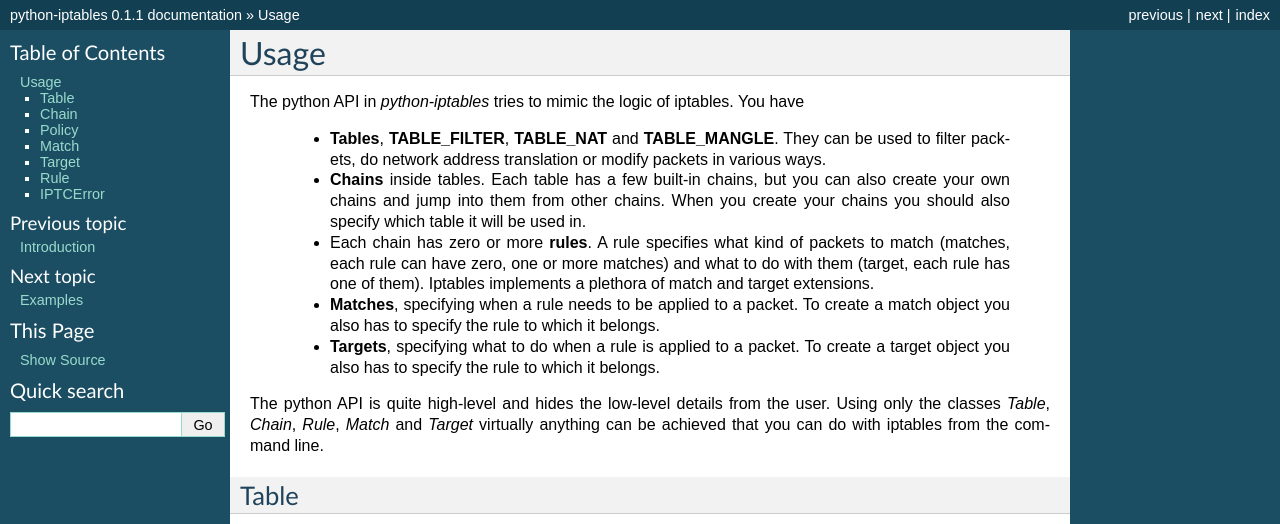
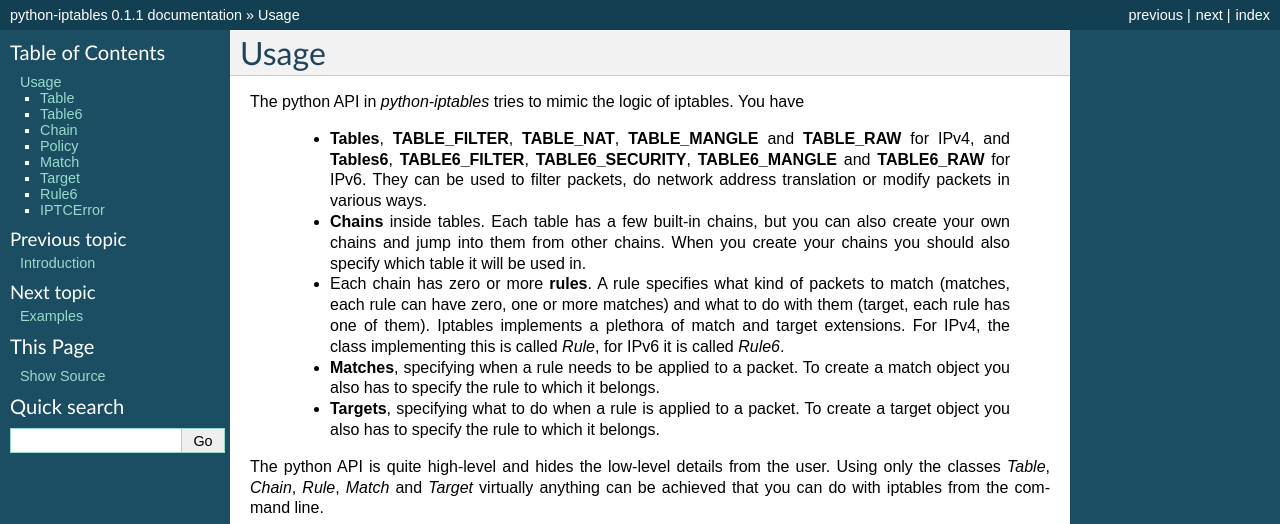
Before and after one commit to ldx/python-iptables, a Sphinx documentation site: the page built from doc/usage.rst, in a window 1280 px wide and 1400 px high. Shown: the top 524 px of the window. Built offline with Sphinx 7.4.7, drawn with Linux system fonts in a browser that asks for light colours; grey boxes are pictures that could not be loaded.

Commit message:
Update documentation.

```diff
--- a/doc/usage.rst
+++ b/doc/usage.rst
@@ -4,9 +4,11 @@ Usage
 The python API in *python-iptables* tries to mimic the logic of iptables.  You
 have
 
-    * **Tables**, **TABLE_FILTER**, **TABLE_NAT** and **TABLE_MANGLE**.  They
-      can be used to filter packets, do network address translation or modify
-      packets in various ways.
+    * **Tables**, **TABLE_FILTER**, **TABLE_NAT**, **TABLE_MANGLE** and
+      **TABLE_RAW** for IPv4, and **Tables6**, **TABLE6_FILTER**,
+      **TABLE6_SECURITY**, **TABLE6_MANGLE** and **TABLE6_RAW** for IPv6.
+      They can be used to filter packets, do network address translation or
+      modify packets in various ways.
 
     * **Chains** inside tables.  Each table has a few built-in chains, but you
       can also create your own chains and jump into them from other chains.
@@ -16,7 +18,8 @@ have
     * Each chain has zero or more **rules**.  A rule specifies what kind of
       packets to match (matches, each rule can have zero, one or more matches)
       and what to do with them (target, each rule has one of them).  Iptables
-      implements a plethora of match and target extensions.
+      implements a plethora of match and target extensions. For IPv4, the
+      class implementing this is called *Rule*, for IPv6 it is called *Rule6*.
 
     * **Matches**, specifying when a rule needs to be applied to a packet.  To
       create a match object you also has to specify the rule to which it
@@ -37,6 +40,12 @@ Table
 -----
 
 .. autoclass:: Table
+   :members:
+
+Table6
+------
+
+.. autoclass:: Table6
    :members:
 
 Chain
@@ -63,10 +72,10 @@ Target
 .. autoclass:: Target
    :members:
 
-Rule
-----
+Rule6
+-----
 
-.. autoclass:: Rule
+.. autoclass:: Rule6
    :members:
 
 IPTCError
```
Also changed, not shown: doc/intro.rst (+5 -6 lines).
